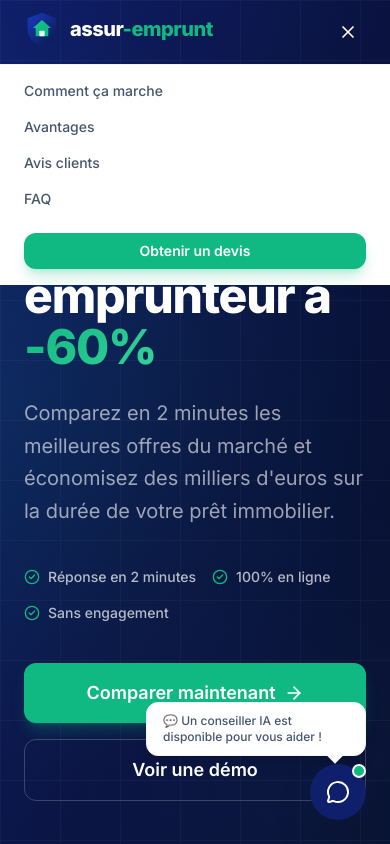
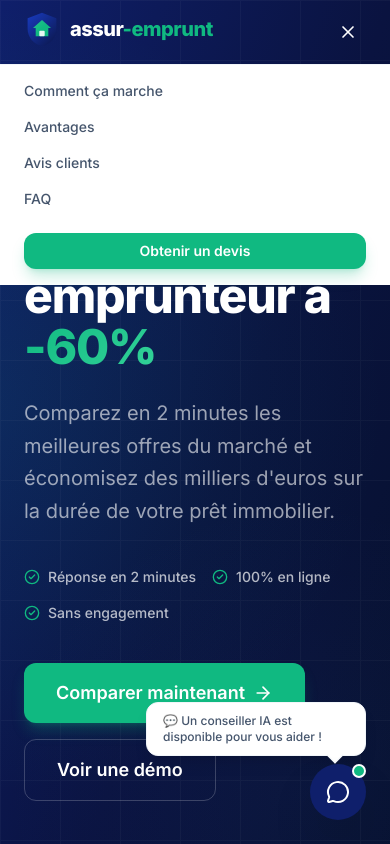
Before and after one commit to loricbenoit-coder/assurio, a React (Vite) app: page / in a window 390 px wide. Both pictures are taken after a click on the button 348 px from the left and 32 px from the top of the page. Shown: the top 844 px of the page. Built offline with nearby package versions, Linux system fonts and the light colour scheme.

Commit message:
feat: tous les CTA redirigent vers le simulateur (#simulateur)

```diff
--- a/src/components/layout/Navbar.jsx
+++ b/src/components/layout/Navbar.jsx
@@ -64,7 +64,7 @@
           >
             Se connecter
           </Button>
-          <Button size="sm">Obtenir un devis</Button>
+          <a href="#simulateur"><Button size="sm">Obtenir un devis</Button></a>
         </div>
 
         {/* Mobile toggle */}
@@ -90,7 +90,9 @@
               {label}
             </a>
           ))}
-          <Button size="sm" className="w-full mt-2">Obtenir un devis</Button>
+          <a href="#simulateur" onClick={() => setMenuOpen(false)}>
+            <Button size="sm" className="w-full mt-2">Obtenir un devis</Button>
+          </a>
         </div>
       )}
     </header>
--- a/src/components/sections/CTA.jsx
+++ b/src/components/sections/CTA.jsx
@@ -30,10 +30,13 @@
       </p>
 
       <div className="flex flex-col sm:flex-row gap-4 justify-center">
+        <a href="#simulateur">
           <Button size="lg" className="group">
             Obtenir mon devis gratuit
             <ArrowRight className="w-5 h-5 transition-transform group-hover:translate-x-1" />
           </Button>
+        </a>
+        <a href="#simulateur">
           <Button
             variant="outline"
             size="lg"
@@ -41,6 +44,7 @@
           >
             Parler à un conseiller
           </Button>
+        </a>
       </div>
 
       <p className="mt-8 text-sm text-white/30">
--- a/src/components/sections/Hero.jsx
+++ b/src/components/sections/Hero.jsx
@@ -90,10 +90,13 @@
 
           {/* CTA buttons */}
           <div className="flex flex-col sm:flex-row gap-4 mb-16">
-            <Button size="lg" className="group" data-sb-field-path="ctaPrimary">
-              {content.ctaPrimary}
-              <ArrowRight className="w-5 h-5 transition-transform group-hover:translate-x-1" />
-            </Button>
+            <a href="#simulateur">
+              <Button size="lg" className="group" data-sb-field-path="ctaPrimary">
+                {content.ctaPrimary}
+                <ArrowRight className="w-5 h-5 transition-transform group-hover:translate-x-1" />
+              </Button>
+            </a>
+            <a href="#simulateur">
             <Button
               variant="outline"
               size="lg"
@@ -102,6 +105,7 @@
             >
               {content.ctaSecondary}
             </Button>
+            </a>
           </div>
 
           {/* Stats */}
```
Lines whose indentation alone changed are shown as unchanged.
